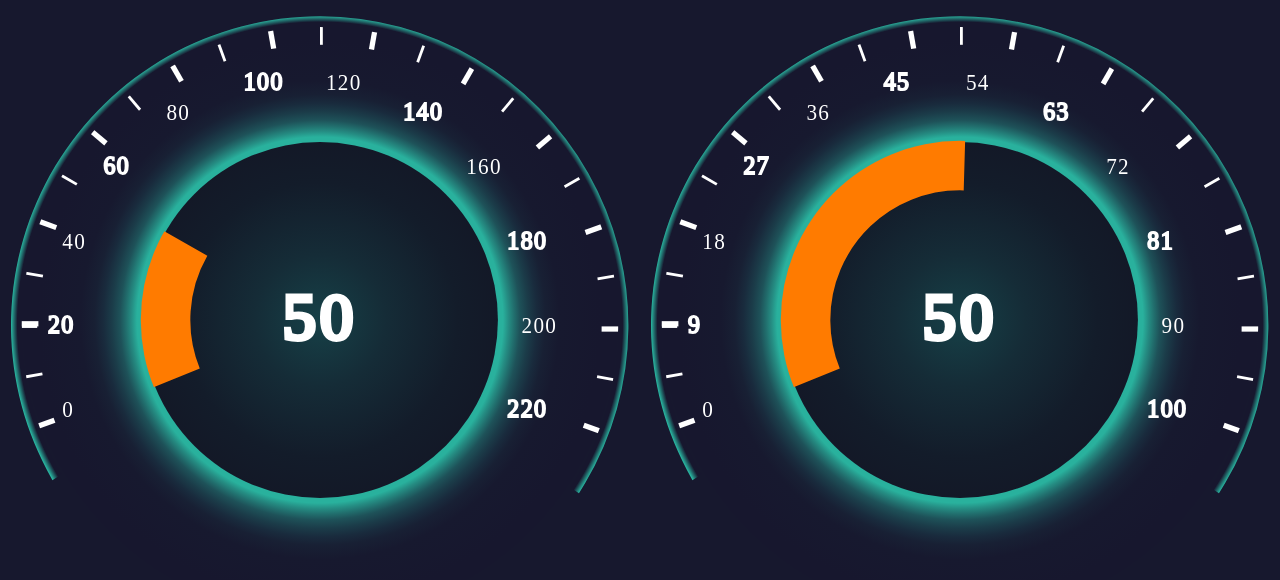
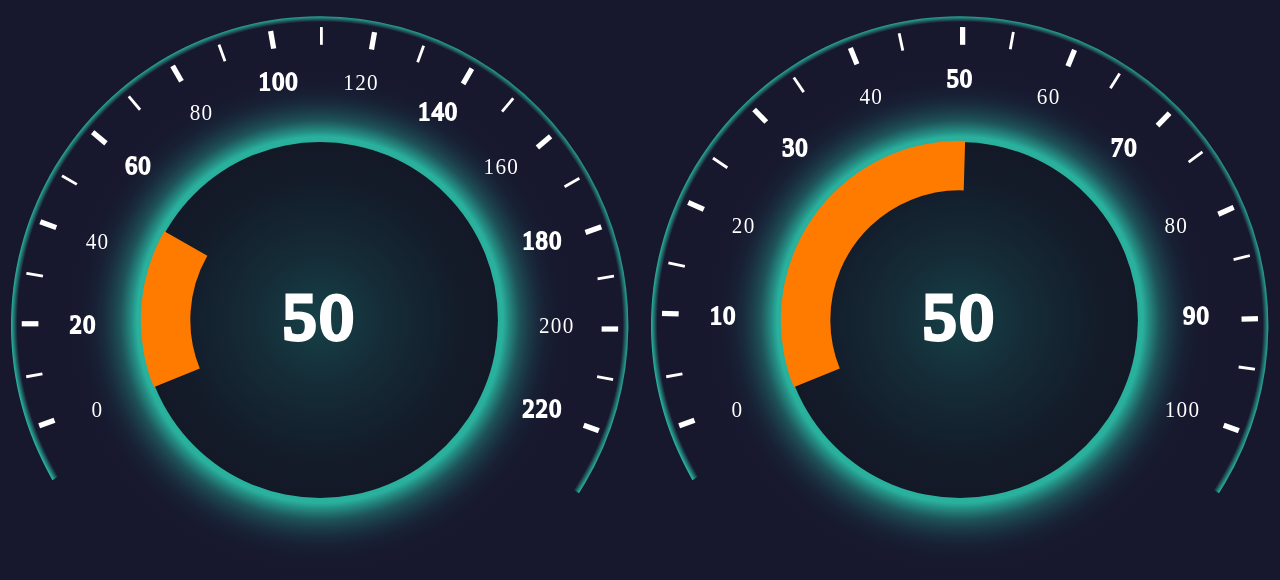
Before and after one commit to alex-eug/gauge-component, a React (Create React App) app: page / in a window 1280 px wide. Shown: the top 580 px of the page. Built offline with nearby package versions, Linux system fonts and the light colour scheme.

Commit message:
fix dyn range

```diff
--- a/src/App.js
+++ b/src/App.js
@@ -6,18 +6,16 @@ function App() {
   return (
     <div className="App">
       <Gauge
-        radius={100}
         minRange={0}
         maxRange={220}
         currentValue={50}
         step={12}
       />
       <Gauge
-        radius={100}
         minRange={0}
         maxRange={100}
         currentValue={50}
-        step={12}
+        step={11}
       />
     </div>
   );
--- a/src/components/Gauge/gauge.css
+++ b/src/components/Gauge/gauge.css
@@ -46,6 +46,7 @@
 .cls-8,
 .cls-9 {
   fill: #fff;
+  text-anchor: middle;
 }
 
 .cls-11,
--- a/src/components/Gauge/index.js
+++ b/src/components/Gauge/index.js
@@ -2,7 +2,6 @@ import React from "react";
 import "./gauge.css";
 
 export const Gauge = ({
-  radius,
   minRange,
   maxRange,
   currentValue,
@@ -14,7 +13,7 @@ export const Gauge = ({
   }
 
   const rangeLegend = Array.from({length: step}, (_, i) => Math.trunc(i * (maxRange-minRange)/(step-1) + minRange))
-  console.log(rangeLegend);
+  console.log(step);
   return (
     <svg
       xmlns="http://www.w3.org/2000/svg"
@@ -112,22 +111,21 @@ export const Gauge = ({
       </g>
       <g id="graduation">
         <g>
-          <rect class="cls-12" x="3.37" y="50.42" width="2.44" height="0.82" />
           {
             rangeLegend.map((numberGraduation, index) => (
               <g>
-                <g  x="50%" y="50%" transform={`translate(44.5 52) scale(1,1.04) rotate(${160+20*(index)})`}>
-                  <text class={index%2 ? "cls-8" : "cls-9"} transform={`translate(37 0) rotate(${160+20*(index)*-1+40})`}>
+                <g  x="50%" y="50%" transform={`translate(50 52) scale(1,1.04) rotate(${160+(220/(step-1))*(index)})`}>
+                  <text class={index%2 ? "cls-8" : "cls-9"} transform={`translate(37 0) rotate(${160+(220/(step-1))*(index)*-1+40})`}>
                     {numberGraduation}
                   </text>
                 </g>
-                <g x="50%" y="50%" transform={`translate(50 51) rotate(${160+20*(index)})`}>
+                <g x="50%" y="50%" transform={`translate(50 51) rotate(${160+(220/(step-1))*(index)})`}>
                   <rect class="cls-12"  width="3" height="0.82" transform="translate(44 0)" />
                 </g>
                 {
                   // remove last graduation
                   rangeLegend.length-1 !== index &&
-                  <g x="50%" y="50%" transform={`translate(50 51) rotate(${170+20*(index)})`}>
+                  <g x="50%" y="50%" transform={`translate(50 51) rotate(${170+(220/(step-1))*(index)})`}>
                     <rect class="cls-12"  width="3" height="0.44" transform="translate(44 0)" />
                   </g>
                 }
```
